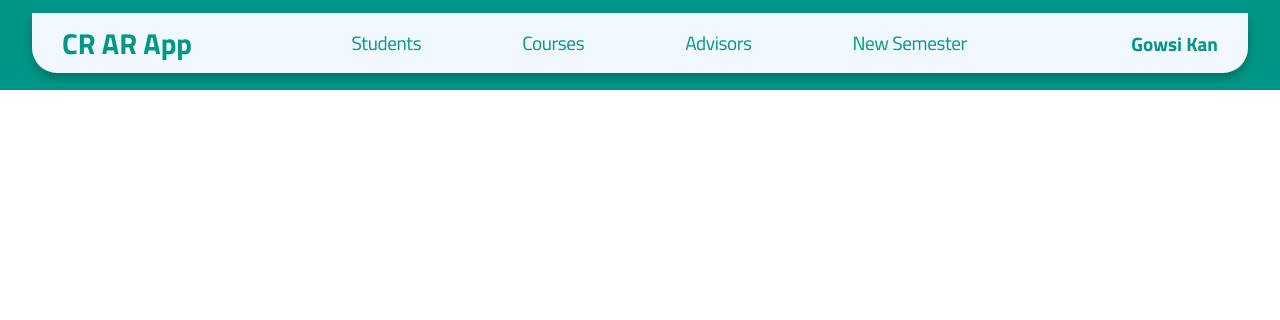
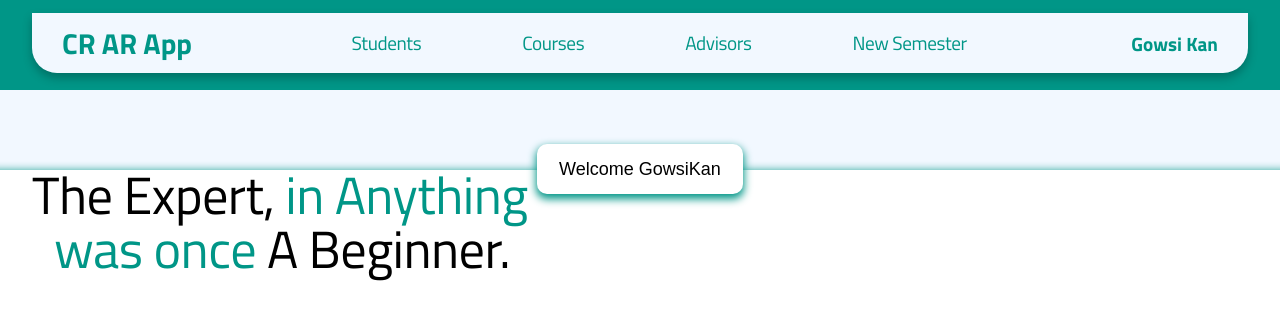
Before and after one commit to DilushanG/SoftwareEngineeringProject-CR-ARApp, a React (Create React App) app in the folder cr-ar-app/: page / in a window 1280 px wide. Shown: the top 320 px of the page. Built offline with nearby package versions, Linux system fonts and the light colour scheme.

Commit message:
Home page added

```diff
--- a/cr-ar-app/src/App.js
+++ b/cr-ar-app/src/App.js
@@ -1,5 +1,6 @@
 import React from "react";
 import NavBar from "./Components/NavBar";
+import Home from "./Components/Home";
 
 function App() {
   return (
@@ -7,6 +8,7 @@ function App() {
       <header>
         <NavBar/>
       </header>
+      <Home/>
     </React.Fragment>
   );
 }
--- /dev/null
+++ b/cr-ar-app/src/Components/Home.js
@@ -0,0 +1,32 @@
+import "../Styles/HomeStyles.css";
+
+function Home() {
+    return (<>
+    <div className="home">
+        <div className="front">
+        <div className="box">
+      <div className="h-wrapper">
+        <div className="h">
+          <div className="overlap-group">
+            <h1 className="the-expert-in">
+              <span className="text-wrapper">The Expert, </span>
+              <span className="span">in Anything</span>
+            </h1>
+            <div className="was-once-a-beginner">
+              <span className="span">was once</span>
+              <span className="text-wrapper-2">&nbsp;</span>
+              <span className="text-wrapper">A Beginner.</span>
+            </div>
+          </div>
+        </div>
+      </div>
+    </div>
+    </div>
+        <div className="topBox">
+            Welcome GowsiKan
+        </div>
+    </div>
+    </>);
+}
+
+export default Home;
--- /dev/null
+++ b/cr-ar-app/src/Styles/HomeStyles.css
@@ -0,0 +1,132 @@
+@import url('https://fonts.googleapis.com/css2?family=Titillium+Web:wght@300;400;700&display=swap');
+
+.home{
+    position: fixed;
+    width: 100%;
+    height: 100%;
+    background: #F2F8FF;
+    top: 90px;
+}
+
+.front{
+    display: flex;
+    align-items: center;
+    font-size: 1.2rem;
+    width: 1354px;
+    height: 972.195px;
+    padding: 29px 372px 780.804px 380px;
+    position: fixed;
+    top: 170px;
+    left: 50%;
+    transform: translate(-50%);
+    border-radius: 21.333px;
+    border: 0px solid rgba(0, 0, 0, 0.08);
+    background: #FFF;
+    box-shadow: 0px 4px 10px 3px #009687;
+}
+
+.topBox{
+    display: flex;
+    justify-content: space-between;
+    align-items: center;
+    font-size: 1.2rem;
+    width: 206px;
+    height: 50px;
+    flex-shrink: 0;
+    position: fixed;
+    top: 144px;
+    left: 50%;
+    transform: translate(-50%);
+    border-radius: 10px;
+    background: #FFF;
+    box-shadow: 0px 4px 8px 1px #009687;
+    padding: 0 22px;
+    font-size: 18px;
+    font-family: sans-serif;
+}
+
+.content{
+    color: #000;
+    text-align: center;
+    font-size: 52.444px;
+    font-family: "Inter-Medium", Helvetica;
+    font-style: normal;
+    font-weight: 500;
+    line-height: 54.044px;
+    letter-spacing: -0.569px;
+    align-items: center;
+    text-align: center;
+    justify-content: end;
+}
+
+.box {
+    background-color: transparent;
+    display: flex;
+    flex-direction: row;
+    justify-content: center;
+    width: 100%;
+  }
+
+  .box .h-wrapper {
+    border: 0px none;
+    height: 108.08px;
+    width: 711.11px;
+  }
+
+  .box .h {
+    height: 108px;
+    left: 0;
+    position: fixed;
+    top: 0;
+    width: 711px;
+  }
+
+  .box .overlap-group {
+    height: 109px;
+    left: 69px;
+    position: relative;
+    top: -2px;
+    width: 575px;
+  }
+
+  .box .the-expert-in {
+    color: transparent;
+    font-family: "Inter-Medium", Helvetica;
+    font-size: 52.4px;
+    font-weight: 500;
+    height: 55px;
+    left: 0;
+    letter-spacing: -0.57px;
+    line-height: 54px;
+    position: absolute;
+    text-align: center;
+    top: 0;
+    white-space: nowrap;
+  }
+
+  .box .text-wrapper {
+    color: #000000;
+  }
+
+  .box .span {
+    color: #009687;
+  }
+
+  .box .was-once-a-beginner {
+    color: transparent;
+    font-family: "Inter-Medium", Helvetica;
+    font-size: 52.4px;
+    font-weight: 500;
+    height: 55px;
+    left: 22px;
+    letter-spacing: -0.57px;
+    line-height: 54px;
+    position: absolute;
+    text-align: center;
+    top: 54px;
+    white-space: nowrap;
+  }
+
+  .box .text-wrapper-2 {
+    color: #ef5a3c;
+  }
--- a/cr-ar-app/src/Styles/NavBarStyles.css
+++ b/cr-ar-app/src/Styles/NavBarStyles.css
@@ -42,6 +42,6 @@
 }
 
 .nav-links:hover{
-    border-radius: 10px;
+    border-radius: 8px;
     background: var(--new-green, linear-gradient(135deg, #009687 0%, #08C9B6 100%));
 }
```
Also changed, not shown: cr-ar-app/src/Styles/main.css (+5 -5 lines).
